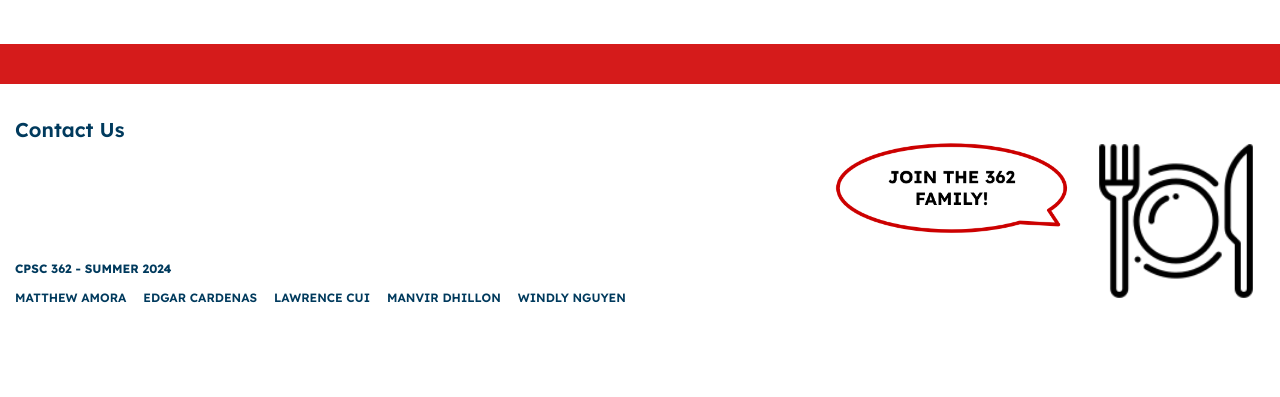
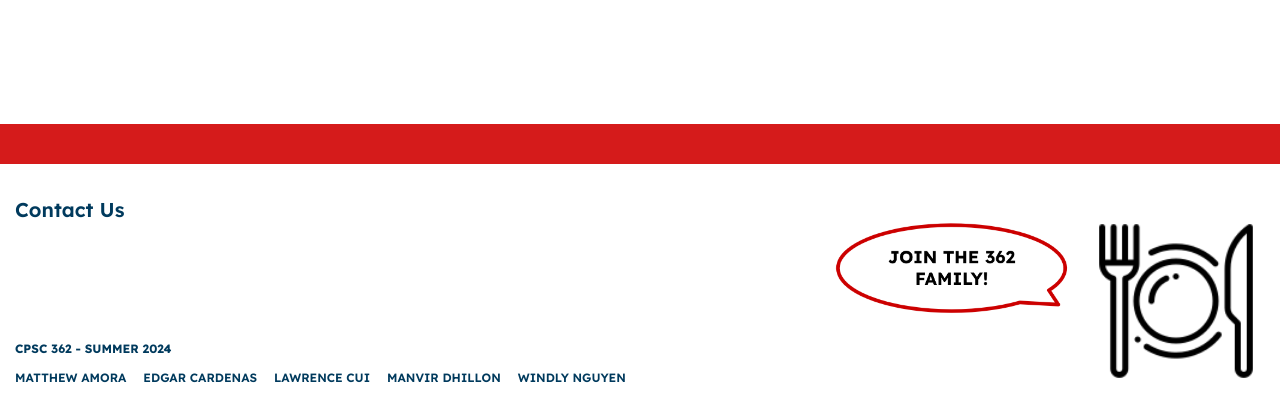
Before and after one commit to mattamora/362Project.github.io, a plain HTML site: page location.html in a window 1280 px wide. Shown: the part 1076-1473 px from the top of the page. Before the commit the page ends 1396 px from the top, so only its background shows below. Drawn offline with Linux system fonts and the light colour scheme.

Commit message:
Update locationSTYLE.css

```diff
--- a/CSS files/locationSTYLE.css
+++ b/CSS files/locationSTYLE.css
@@ -254,7 +254,7 @@ iframe {
  /*      =================     FOOTER ONLY    ==============   */
 .footer {
     position: relative;
-    top: 140%;
+    top: 150%;
     width: 100%;
     display: inline-flex;
     align-items: flex-start;
```
